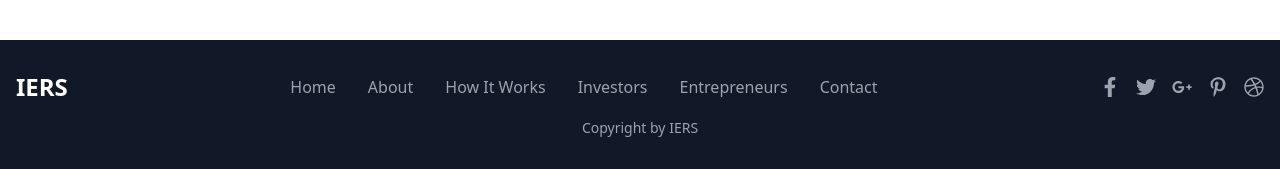
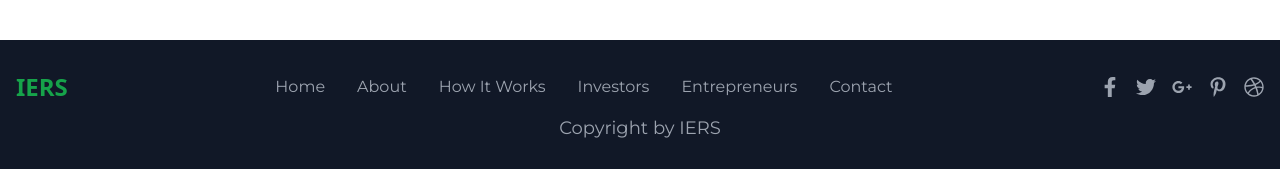
Before and after one commit to huzaifa898/fyp, a React (Create React App) app: page /fyp/investors in a window 1280 px wide. Shown: the part 2278-2447 px from the top of the page. Built offline with nearby package versions, Linux system fonts and the light colour scheme; a web font is replaced by a local one.

Commit message:
changes in footer

```diff
--- a/src/components/Footer.jsx
+++ b/src/components/Footer.jsx
@@ -8,9 +8,9 @@ const Footer = () => {
       <div className="container mx-auto px-4">
         <div className="flex flex-col md:flex-row justify-between items-center">
           <div className="mb-4 md:mb-0">
-            <Link to="/" className="text-white font-bold text-2xl font-abc">IERS</Link>
+            <Link to="/" className="text-green-600 font-bold text-2xl font-abc">IERS</Link>
           </div>
-          <div className="flex space-x-4 md:space-x-8 font-abc">
+          <div className="flex space-x-4 md:space-x-8 font-montserrat">
             <Link to="/" className="hover:text-white">Home</Link>
             <Link to="/" className="hover:text-white">About</Link>
             <Link to="/" className="hover:text-white">How It Works</Link>
@@ -18,7 +18,7 @@ const Footer = () => {
             <Link to="/entrepreneurs" className="hover:text-white">Entrepreneurs</Link>
             <Link to="/contact" className="hover:text-white">Contact</Link>
           </div>
-          <div className="flex space-x-4">
+          <div className="flex space-x-4 ">
             <button onClick={() => window.open('https://facebook.com', '_blank')} className="hover:text-white">
               <FaFacebookF size={20} />
             </button>
@@ -37,7 +37,7 @@ const Footer = () => {
           </div>
         </div>
         <div className="text-center mt-4">
-          <p className="text-sm font-abc">Copyright by IERS</p>
+          <p className="text-lg font-montserrat">Copyright by IERS</p>
         </div>
       </div>
     </footer>
```
